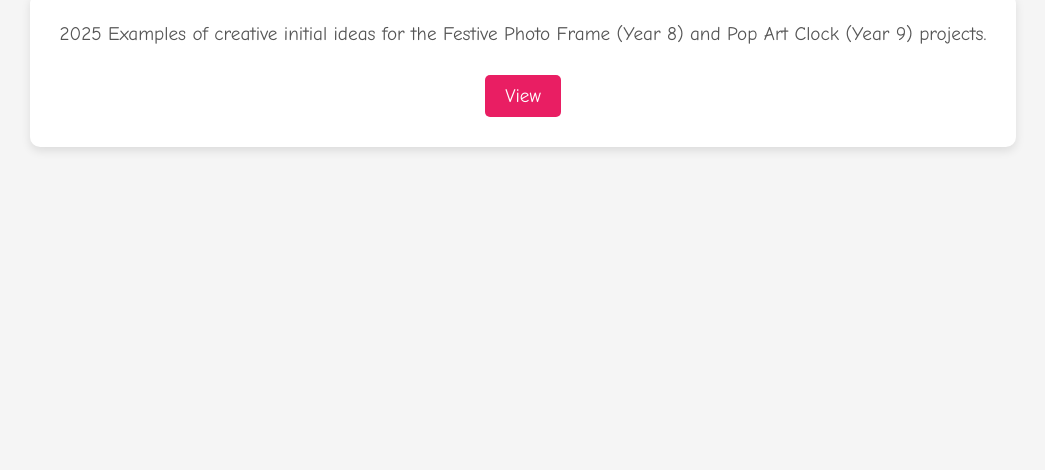
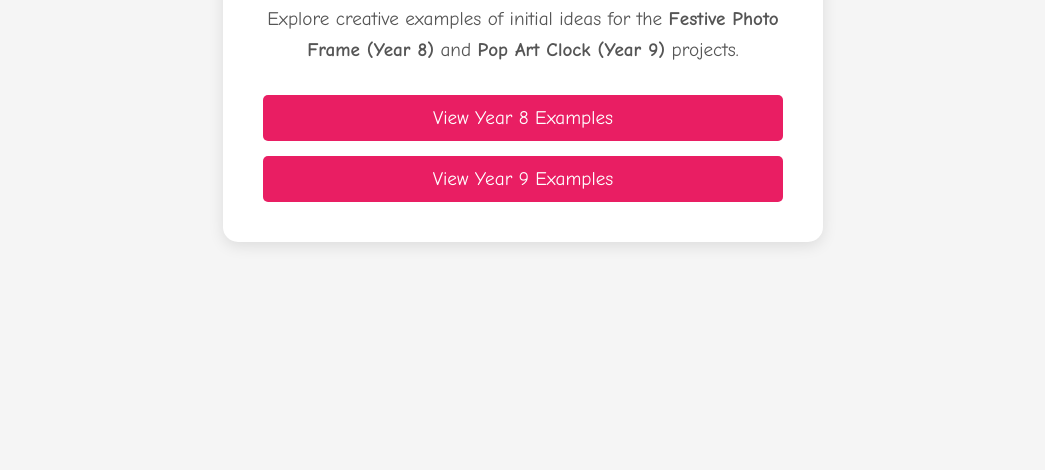
Before and after one commit to beatsaway/DTprojectsexamples, a plain HTML site: page index.html in a window 1280 px wide. Shown: the part 330-800 px from the top of the page, without its empty margins (117-1162 px from the left). Drawn offline with Linux system fonts and the light colour scheme.

Commit message:
Update index.html

```diff
--- a/index.html
+++ b/index.html
@@ -3,7 +3,8 @@
 <head>
     <meta charset="UTF-8">
     <meta name="viewport" content="width=device-width, initial-scale=1.0">
-    <title>DT projects examples</title>
+    <meta name="description" content="Explore creative examples of Year 8 and Year 9 DT projects, including Festive Photo Frames and Pop Art Clocks.">
+    <title>DT Projects Examples - Year 8 & Year 9</title>
     <style>
         * {
             margin: 0;
@@ -17,15 +18,18 @@
             display: flex;
             justify-content: center;
             align-items: center;
-            height: 100vh;
+            min-height: 100vh;
             text-align: center;
+            padding: 20px;
         }
 
         .container {
             background: white;
-            padding: 30px;
-            border-radius: 10px;
-            box-shadow: 0 4px 10px rgba(0, 0, 0, 0.1);
+            padding: 40px;
+            border-radius: 15px;
+            box-shadow: 0 4px 15px rgba(0, 0, 0, 0.1);
+            max-width: 600px;
+            width: 100%;
         }
 
         h1 {
@@ -39,29 +43,59 @@
             color: #555;
             font-size: 1.2em;
             margin-bottom: 30px;
+            line-height: 1.6;
+        }
+
+        .links {
+            display: flex;
+            flex-direction: column;
+            gap: 15px;
         }
 
         a {
             display: inline-block;
             background-color: #e91e63;
             color: white;
-            padding: 10px 20px;
+            padding: 12px 24px;
             border-radius: 5px;
             text-decoration: none;
             font-size: 1.2em;
-            transition: background-color 0.3s ease;
+            transition: background-color 0.3s ease, transform 0.2s ease;
         }
 
         a:hover {
             background-color: #d81b60;
+            transform: translateY(-2px);
+        }
+
+        a:active {
+            transform: translateY(0);
+        }
+
+        @media (max-width: 480px) {
+            h1 {
+                font-size: 2em;
+            }
+
+            p {
+                font-size: 1em;
+            }
+
+            a {
+                font-size: 1em;
+                padding: 10px 20px;
+            }
         }
     </style>
 </head>
 <body>
     <div class="container">
-
-        <p>2025 Examples of creative initial ideas for the Festive Photo Frame (Year 8) and Pop Art Clock (Year 9) projects.</p>
-        <a href="2025DT/initial.html">View</a>
+        <h1>DT Projects Examples</h1>
+        <p>Explore creative examples of initial ideas for the <strong>Festive Photo Frame (Year 8)</strong> and <strong>Pop Art Clock (Year 9)</strong> projects.</p>
+        <div class="links">
+            <a href="2025DT/y8examples.html">View Year 8 Examples</a>
+            <a href="2025DT/y9examples.html">View Year 9 Examples</a>
+        </div>
     </div>
 </body>
 </html>
```
